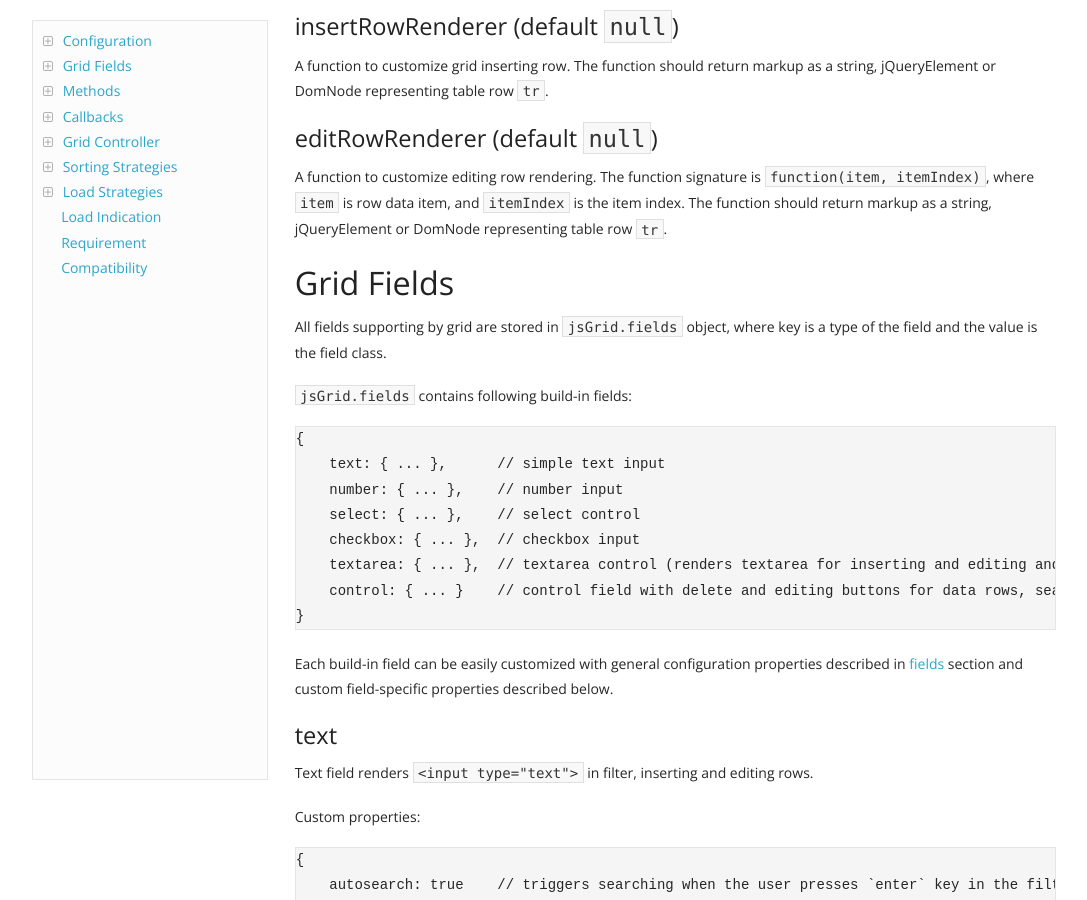
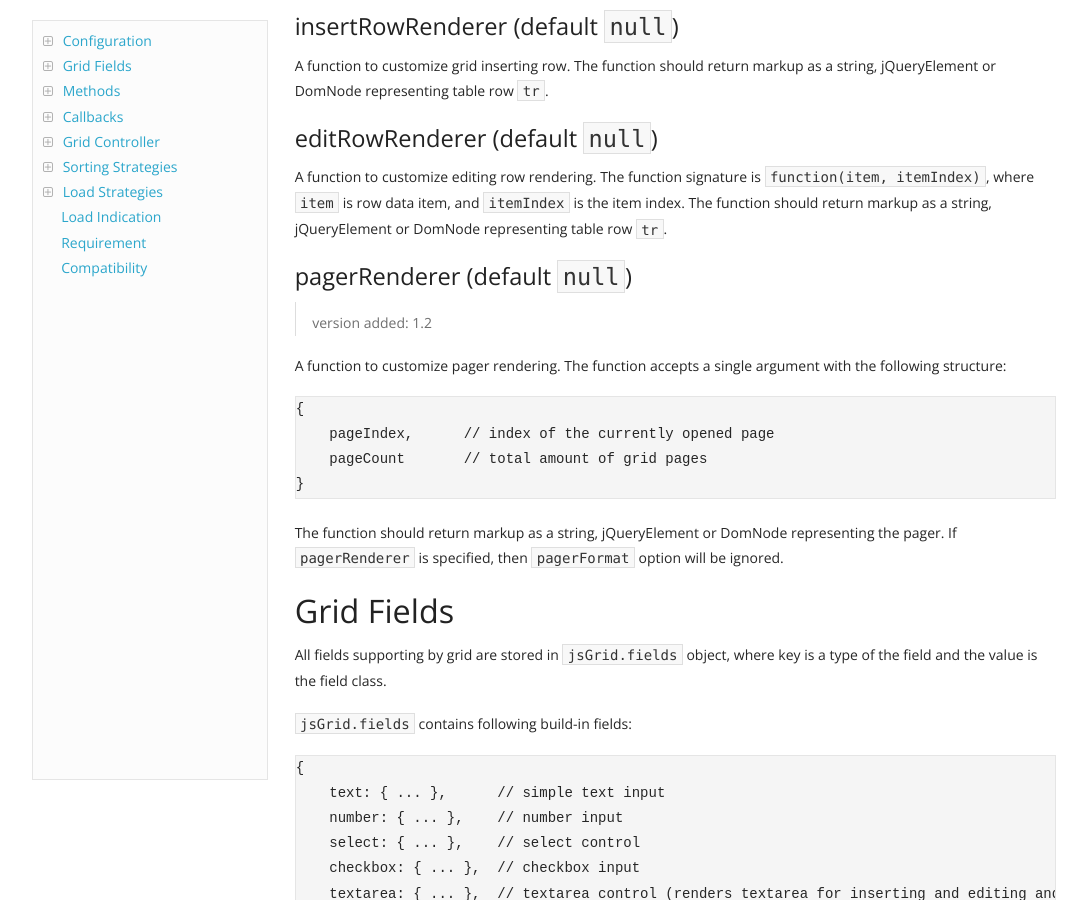
Before and after one commit to tabalinas/jsgrid, a Jekyll site: the page built from docs/index.html, in a window 1280 px wide and 900 px high, scrolled down 8776 px. Shown: the whole window, without its empty margins (96-1183 px from the left). Built offline with Jekyll 4.4.1, drawn with Linux system fonts in a browser that asks for light colours; nearby versions of some CDN libraries; comment, search, counter and statistics services are not loaded.

Commit message:
Site: Add pagerRenderer description

```diff
--- a/_includes/docs-contents.md
+++ b/_includes/docs-contents.md
@@ -40,6 +40,7 @@
   - [filterRowRenderer](#filterrowrenderer-default-null)
   - [insertRowRenderer](#insertrowrenderer-default-null)
   - [editRowRenderer](#editrowrenderer-default-null)
+  - [pagerRenderer](#pagerrenderer-default-null)
 * [Grid Fields](#grid-fields)
   - [text](#text)
   - [number](#number)
--- a/_includes/docs.md
+++ b/_includes/docs.md
@@ -310,6 +310,21 @@ The function should return markup as a string, jQueryElement or DomNode represen
 ### editRowRenderer (default `null`)
 A function to customize editing row rendering. The function signature is `function(item, itemIndex)`, where `item` is row data item, and `itemIndex` is the item index.
 The function should return markup as a string, jQueryElement or DomNode representing table row `tr`.
+
+### pagerRenderer (default `null`)
+> version added: 1.2
+
+A function to customize pager rendering. The function accepts a single argument with the following structure:
+
+<div class="code">
+    <pre class="prettyprint linenums lang-js">{
+    pageIndex,      // index of the currently opened page
+    pageCount       // total amount of grid pages
+}</pre>
+</div>
+
+The function should return markup as a string, jQueryElement or DomNode representing the pager.
+If `pagerRenderer` is specified, then `pagerFormat` option will be ignored.
 
 
 ## Grid Fields
```
